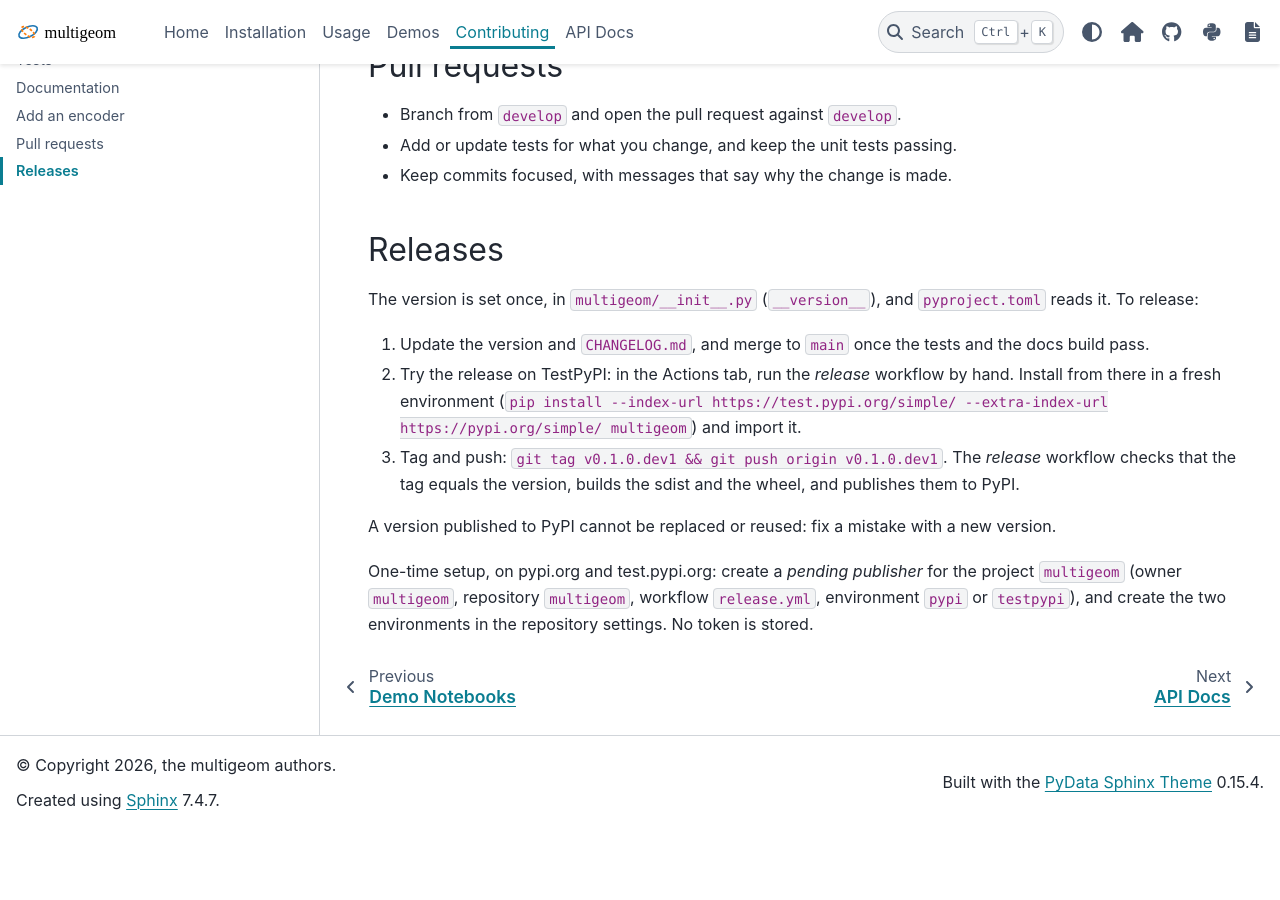
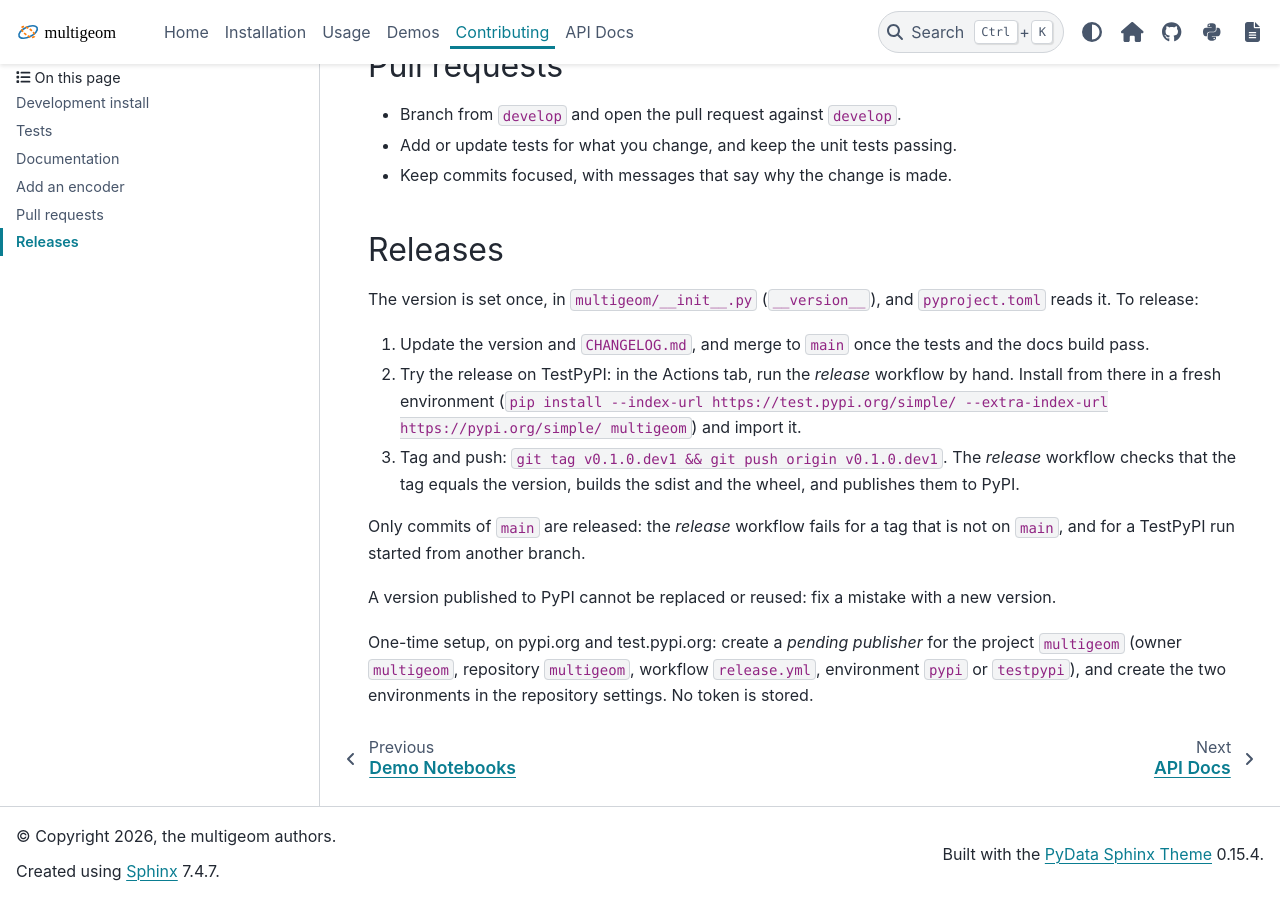
Before and after one commit to multigeom/multigeom, a Sphinx documentation site: the page built from docs/source/contributing.rst, in a window 1280 px wide and 900 px high, scrolled down 2331 px. Built offline with Sphinx 7.4.7 and the PyData theme 0.15.4, drawn with Linux system fonts in a browser that asks for light colours; pages that are not in the unit, such as notebooks, are missing from menus; before the commit the page ends 3160 px from its top, so only the background shows below that.

Commit message:
release workflow: only commits of main are released
Co-Authored-By: Claude Sonnet 5.5 <noreply@anthropic.com>

```diff
--- a/docs/source/contributing.rst
+++ b/docs/source/contributing.rst
@@ -115,6 +115,9 @@ The version is set once, in ``multigeom/__init__.py`` (``__version__``), and ``p
 3. Tag and push: ``git tag v0.1.0.dev1 && git push origin v0.1.0.dev1``. The *release* workflow checks that the tag equals the version, builds
    the sdist and the wheel, and publishes them to PyPI.
 
+Only commits of ``main`` are released: the *release* workflow fails for a tag that is not on ``main``, and for a TestPyPI run
+started from another branch.
+
 A version published to PyPI cannot be replaced or reused: fix a mistake with a new version.
 
 One-time setup, on pypi.org and test.pypi.org: create a *pending publisher* for the project ``multigeom`` (owner ``multigeom``,
```
Also changed, not shown: 1 other file.
